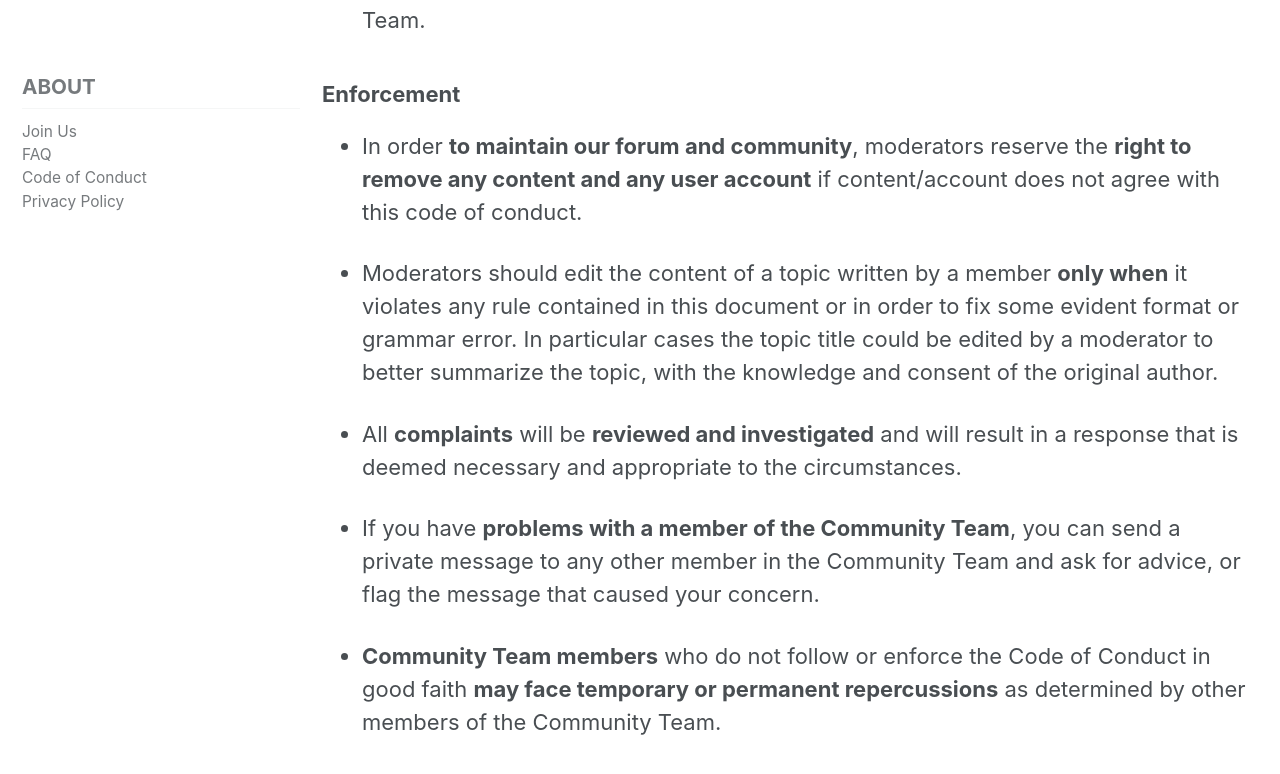
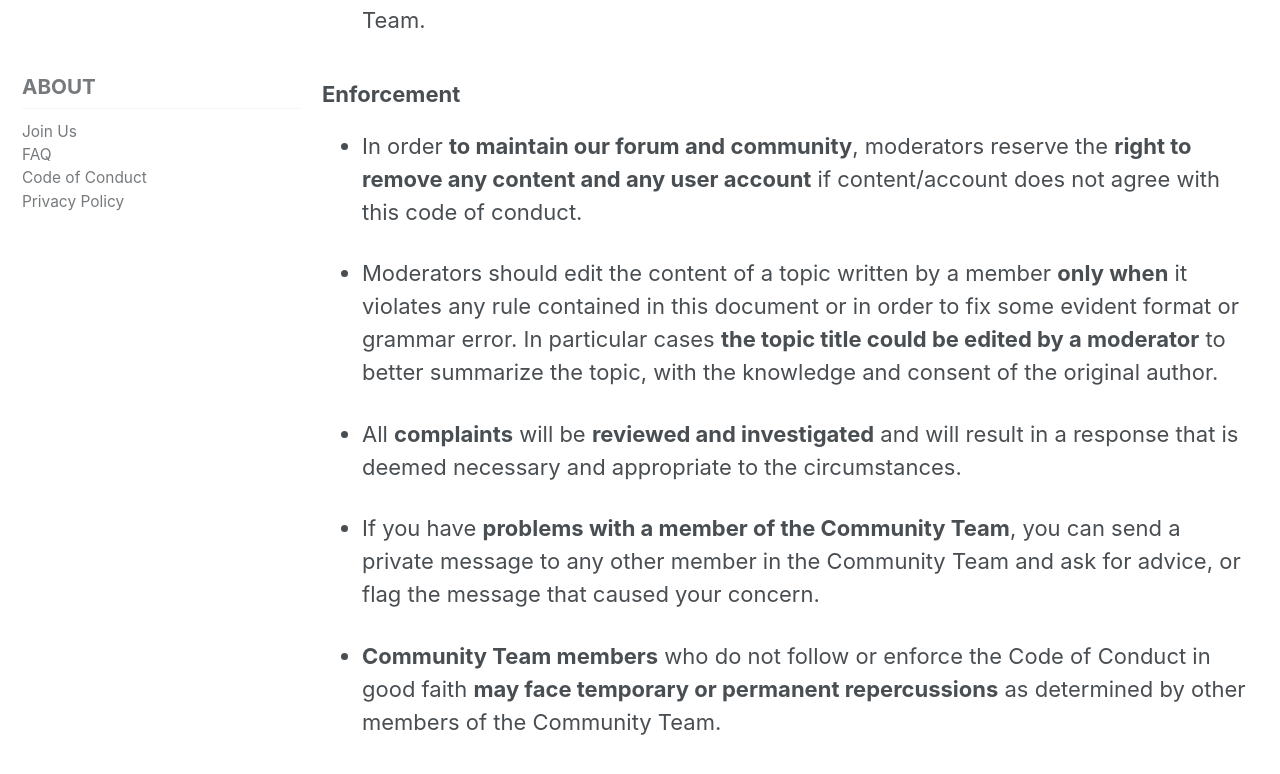
Before and after one commit to humanetech-community/community-hub, a Jekyll site: the page built from _about/03-about-code-of-conduct.md, in a window 1280 px wide and 900 px high, scrolled down 3307 px, cut to the strip 0-797 px from the top of the window. Shown: the top 774 px of the strip. Built offline with Jekyll 4.4.1, drawn with Linux system fonts in a browser that asks for light colours; cached includes are drawn as plain includes; nearby versions of some CDN libraries.

Commit message:
CoC style update - #53

```diff
--- a/_about/03-about-code-of-conduct.md
+++ b/_about/03-about-code-of-conduct.md
@@ -73,7 +73,7 @@
 
 - In order **to maintain our forum and community**, moderators reserve the **right to remove any content and any user account** if content/account does not agree with this code of conduct.
 
-- Moderators should edit the content of a topic written by a member **only when** it violates any rule contained in this document or in order to fix some evident format or grammar error. In particular cases the topic title could be edited by a moderator to better summarize the topic, with the knowledge and consent of the original author.
+- Moderators should edit the content of a topic written by a member **only when** it violates any rule contained in this document or in order to fix some evident format or grammar error. In particular cases **the topic title could be edited by a moderator** to better summarize the topic, with the knowledge and consent of the original author.
 
 - All **complaints** will be **reviewed and investigated** and will result in a response that is deemed necessary and appropriate to the circumstances.
 
```
